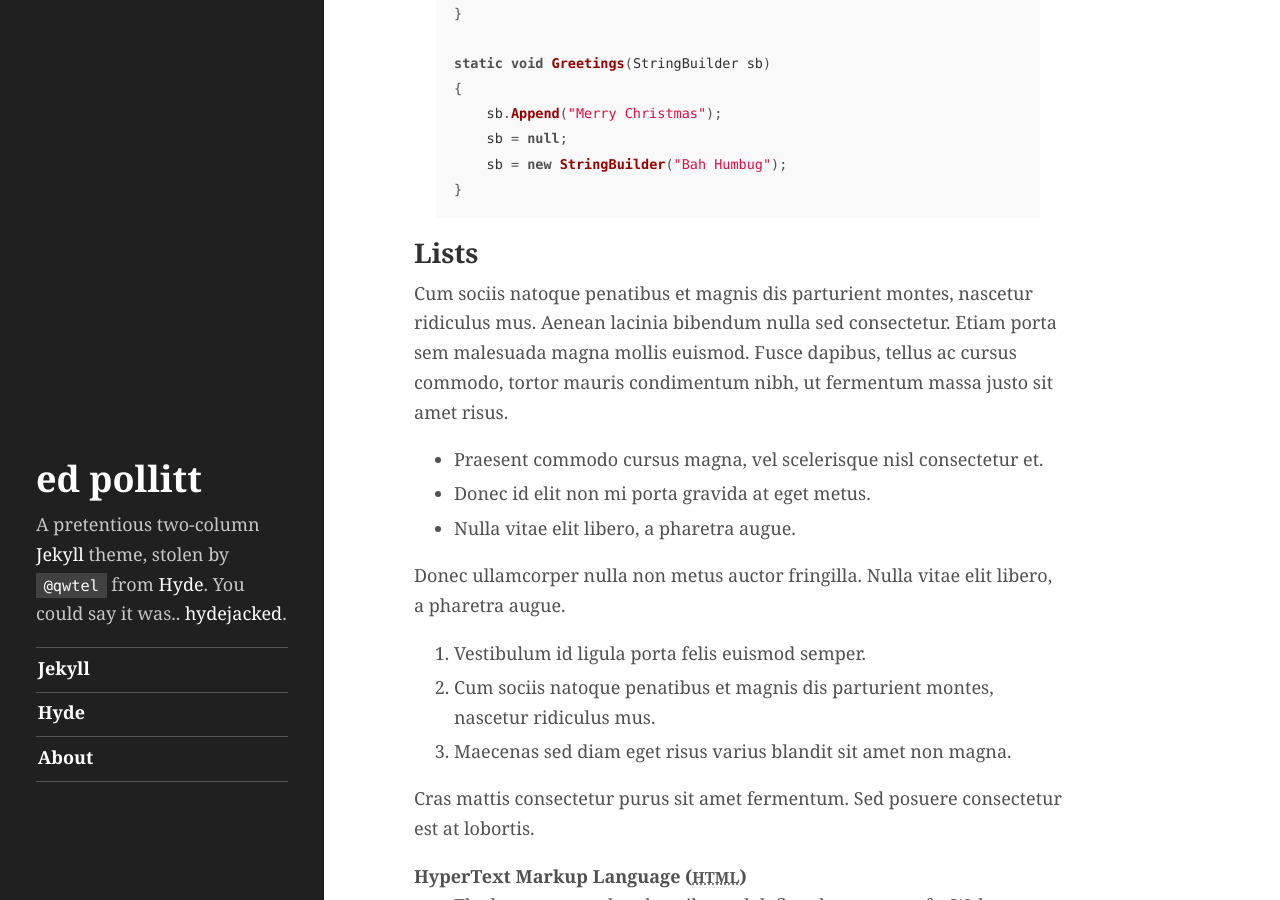
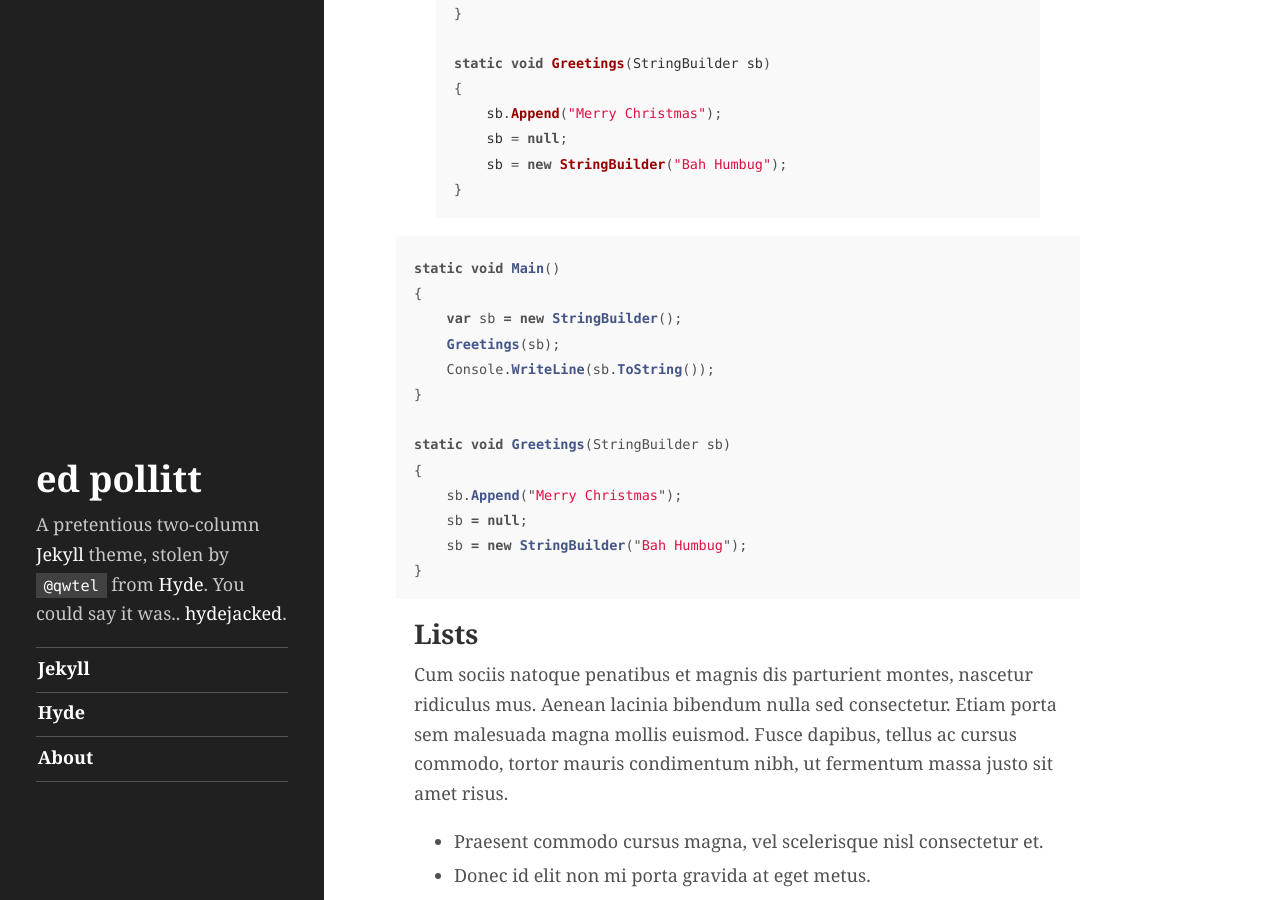
Before and after one commit to edpollitt/edpollitt.github.io, a Jekyll site: the page built from _posts/2012-02-07-example-content.md, in a window 1280 px wide and 900 px high, scrolled down 1864 px. Built offline with Jekyll 4.4.1, drawn with Linux system fonts in a browser that asks for light colours.

Commit message:
test csharp highlighting

```diff
--- a/_posts/2012-02-07-example-content.md
+++ b/_posts/2012-02-07-example-content.md
@@ -60,6 +60,22 @@ static void Greetings(StringBuilder sb)
     sb = new StringBuilder("Bah Humbug");
 }
 {% endhighlight %}
+
+~~~js
+static void Main()
+{
+    var sb = new StringBuilder();
+    Greetings(sb);
+    Console.WriteLine(sb.ToString());
+}
+
+static void Greetings(StringBuilder sb)
+{
+    sb.Append("Merry Christmas");
+    sb = null;
+    sb = new StringBuilder("Bah Humbug");
+}
+~~~
 
 
 ## Lists
```
